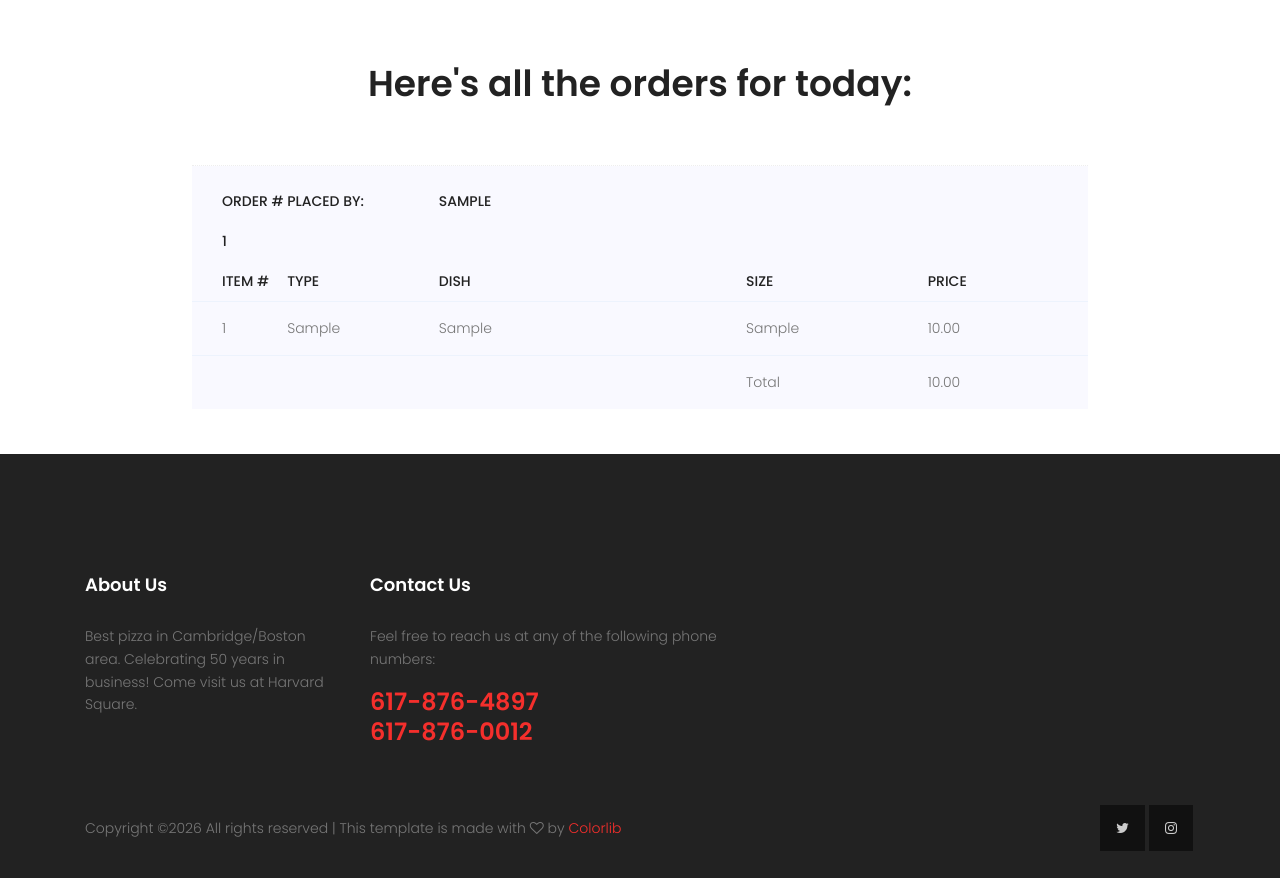
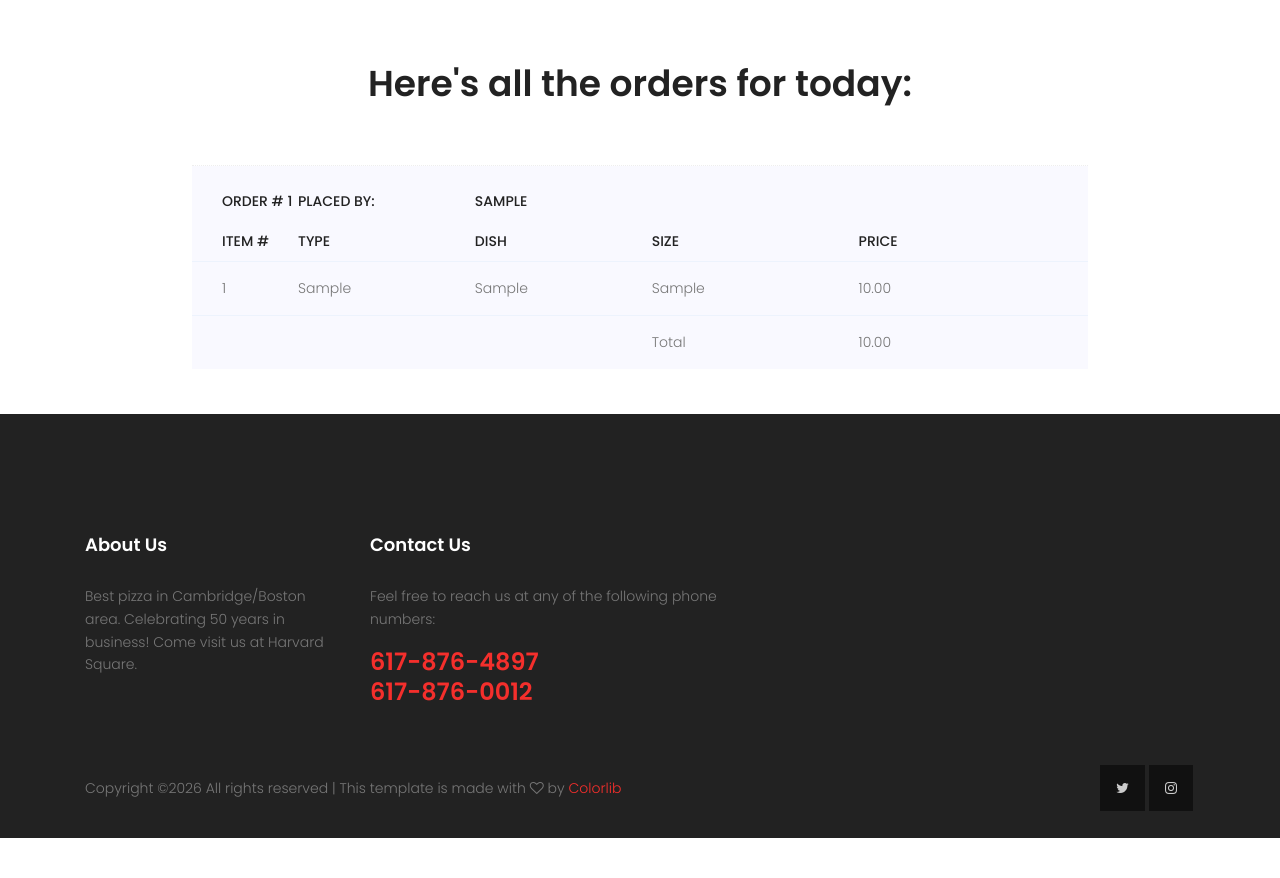
Before and after one commit to danielfeloiola/pizza, a Django app: page /orders/ in a window 1280 px wide. Shown: the part 58-936 px from the top of the page. After the commit the page ends 896 px from the top, so only its background shows below. Run offline with Django 3.2, Linux system fonts and the light colour scheme; a user stored in the database is signed in; tables that the repository leaves empty hold one stand-in row (values such as "Sample post"); some libraries are stand-ins or nearby versions.

Commit message:
New orders page

```diff
--- a/orders/templates/orders.html
+++ b/orders/templates/orders.html
@@ -5,12 +5,20 @@
 
 {% load static %}
 
+<style>
+  .orders-container { margin: 0 15%; padding: 0; }
+  .orders-section { padding-bottom: 20px; }
+  .orders-table-wrap { margin-bottom: 5%; }
+  .orders-table { padding-bottom: 0; }
+  .col-dish { width: 40%; }
+</style>
+
 <!-- Check for items in the cart. It will show a different message if empty -->
 {% if not CartItems %}
 <!-- If the cart is empty, say so and suggest taking a look at the menu -->
 
 <section class="top-dish-area section-gap" id="dish">
-  <div class="container" style="text-align:center;">
+  <div class="container text-center">
     <div class="row d-flex justify-content-center">
       <div class="menu-content pb-30 col-lg-8">
         <div class="title text-center">
@@ -24,8 +32,8 @@
 
 {% else %}
 
-<section class="top-dish-area section-gap" id="dish" style="padding-bottom: 20px;">
-  <div class="container" style="text-align:center;">
+<section class="top-dish-area section-gap orders-section" id="dish">
+  <div class="container text-center">
     <div class="row d-flex justify-content-center">
       <div class="menu-content pb-30 col-lg-8">
         <div class="title text-center">
@@ -40,15 +48,15 @@
 <!-- iterate tru cart items -->
 {% for order in orders %}
 <!-- The table containers -->
-<div class="section-top-border" style="margin-left:15%; margin-right:15%; padding:0px;">
-  <div class="progress-table-wrap" style="margin-bottom: 5%;">
-    <div class="progress-table" style="padding-bottom: 0;">
+<div class="section-top-border orders-container">
+  <div class="progress-table-wrap orders-table-wrap">
+    <div class="progress-table orders-table">
 
       <!-- Header -->
       <div class="table-head">
         <div class="serial">Order # {{order.id}}</div>
         <div class="visit">Placed By:</div>
-        <div class="visit" style="width: 40%;">{{order.user}}</div>
+        <div class="visit col-dish">{{order.user}}</div>
         <div class="visit"></div>
         <div class="serial"></div>
         <div class="serial"> </div>
@@ -58,7 +66,7 @@
       <div class="table-head">
         <div class="serial">Item #</div>
         <div class="visit">Type</div>
-        <div class="visit" style="width: 40%;">Dish</div>
+        <div class="visit col-dish">Dish</div>
         <div class="visit">Size</div>
         <div class="serial">Price</div>
         <div class="serial"> </div>
@@ -70,7 +78,7 @@
       <div class="table-row">
         <div class="serial">{{ forloop.counter }}</div>
         <div class="visit">{{ item.type }}</div>
-        <div class="visit" style="width: 40%;">{{ item.dish }}
+        <div class="visit col-dish">{{ item.dish }}
 
           <!-- show toppings if pizza -->
           {% if item.type == 'Sicilian Pizzas' or item.type == 'Regular Pizzas' %}
@@ -135,7 +143,7 @@
       <div class="table-row">
         <div class="serial"></div>
         <div class="visit"></div>
-        <div class="visit" style="width: 40%;"></div>
+        <div class="visit col-dish"></div>
         <div class="visit">Total</div>
         <div class="serial">{{ order.order_total|floatformat:2 }}</div>
         <div class="serial"></div>
```
